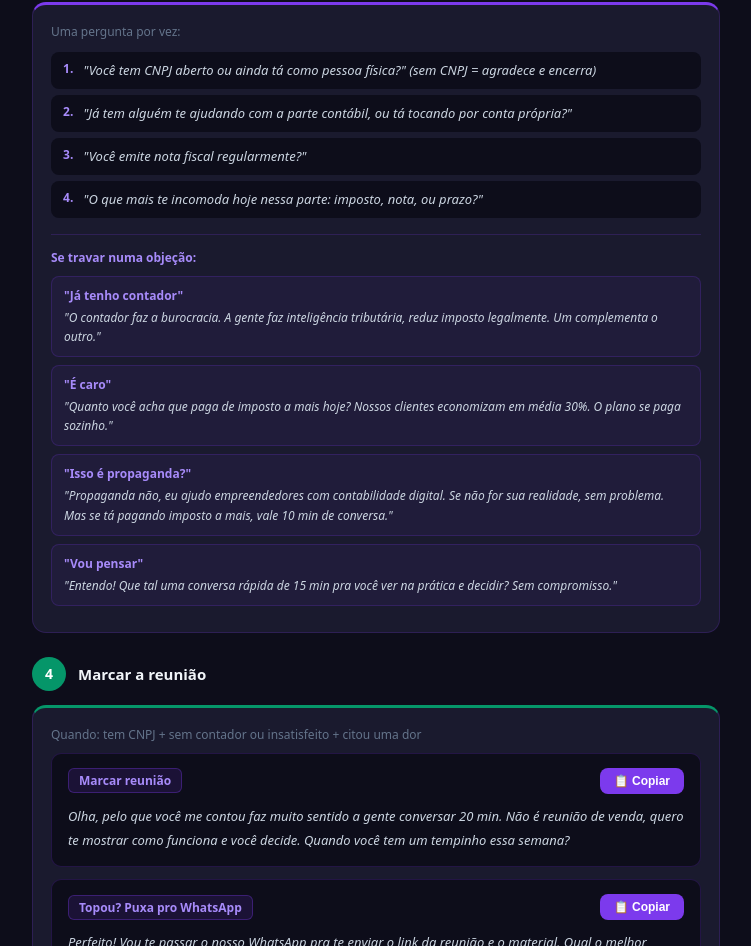
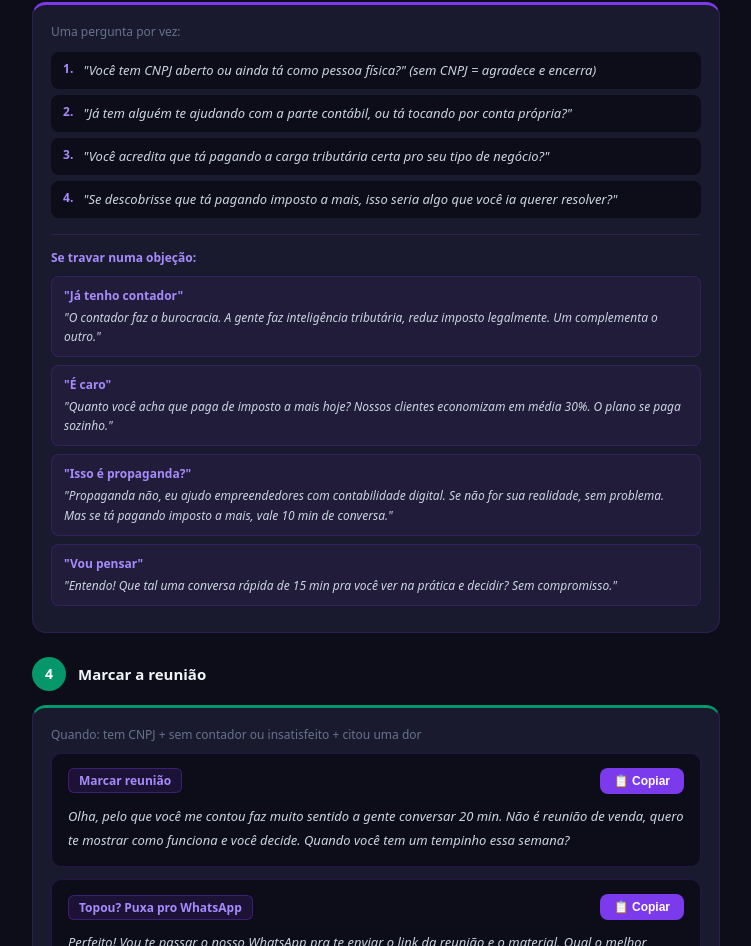
Before and after one commit to jonathaoliveiraam-wq/meta-comercial, a Next.js app: page /guia-kamila in a window 1280 px wide. Shown: the part 1196-2142 px from the top of the page, without its empty margins (264-1015 px from the left). Built offline with nearby package versions, Linux system fonts and the light colour scheme.

Commit message:
fix: trocar perguntas sobre nota fiscal por perguntas de imposto indevido
Co-Authored-By: Claude Sonnet 4.6 <noreply@anthropic.com>

```diff
--- a/src/app/guia-kamila/page.tsx
+++ b/src/app/guia-kamila/page.tsx
@@ -147,8 +147,8 @@ export default function GuiaKamilaPage() {
               {[
                 '"Você tem CNPJ aberto ou ainda tá como pessoa física?" (sem CNPJ = agradece e encerra)',
                 '"Já tem alguém te ajudando com a parte contábil, ou tá tocando por conta própria?"',
-                '"Você emite nota fiscal regularmente?"',
-                '"O que mais te incomoda hoje nessa parte: imposto, nota, ou prazo?"',
+                '"Você acredita que tá pagando a carga tributária certa pro seu tipo de negócio?"',
+                '"Se descobrisse que tá pagando imposto a mais, isso seria algo que você ia querer resolver?"',
               ].map((q, i) => (
                 <div key={i} style={{ display: 'flex', gap: 10, padding: '8px 12px', background: '#0d0d1a', borderRadius: 8, marginBottom: 6, alignItems: 'flex-start' }}>
                   <span style={{ color: PBL, fontWeight: 800, fontSize: 12, flexShrink: 0 }}>{i + 1}.</span>
@@ -205,8 +205,8 @@ export default function GuiaKamilaPage() {
               <p style={{ fontSize: 12, color: TEXTMUTED, margin: '0 0 12px' }}>Quem vem de indicação quase sempre já tem CNPJ — não pergunta se tem, <strong style={{ color: TEXT }}>começa pela dor</strong>:</p>
               {[
                 '"Hoje você já tem alguém cuidando da parte contábil, ou tá tocando mais por conta própria?"',
-                '"Você emite nota fiscal com frequência?"',
-                '"O que mais te incomoda hoje nessa parte: imposto, nota, prazo, ou a organização no geral?"',
+                '"Você acredita que tá pagando a carga tributária certa pro seu tipo de negócio?"',
+                '"Se descobrisse que tá pagando imposto a mais, isso seria algo que você ia querer resolver?"',
               ].map((q, i) => (
                 <div key={i} style={{ display: 'flex', gap: 10, padding: '8px 12px', background: '#0d0d1a', borderRadius: 8, marginBottom: 6, alignItems: 'flex-start' }}>
                   <span style={{ color: PBL, fontWeight: 800, fontSize: 12, flexShrink: 0 }}>{i + 1}.</span>
```
